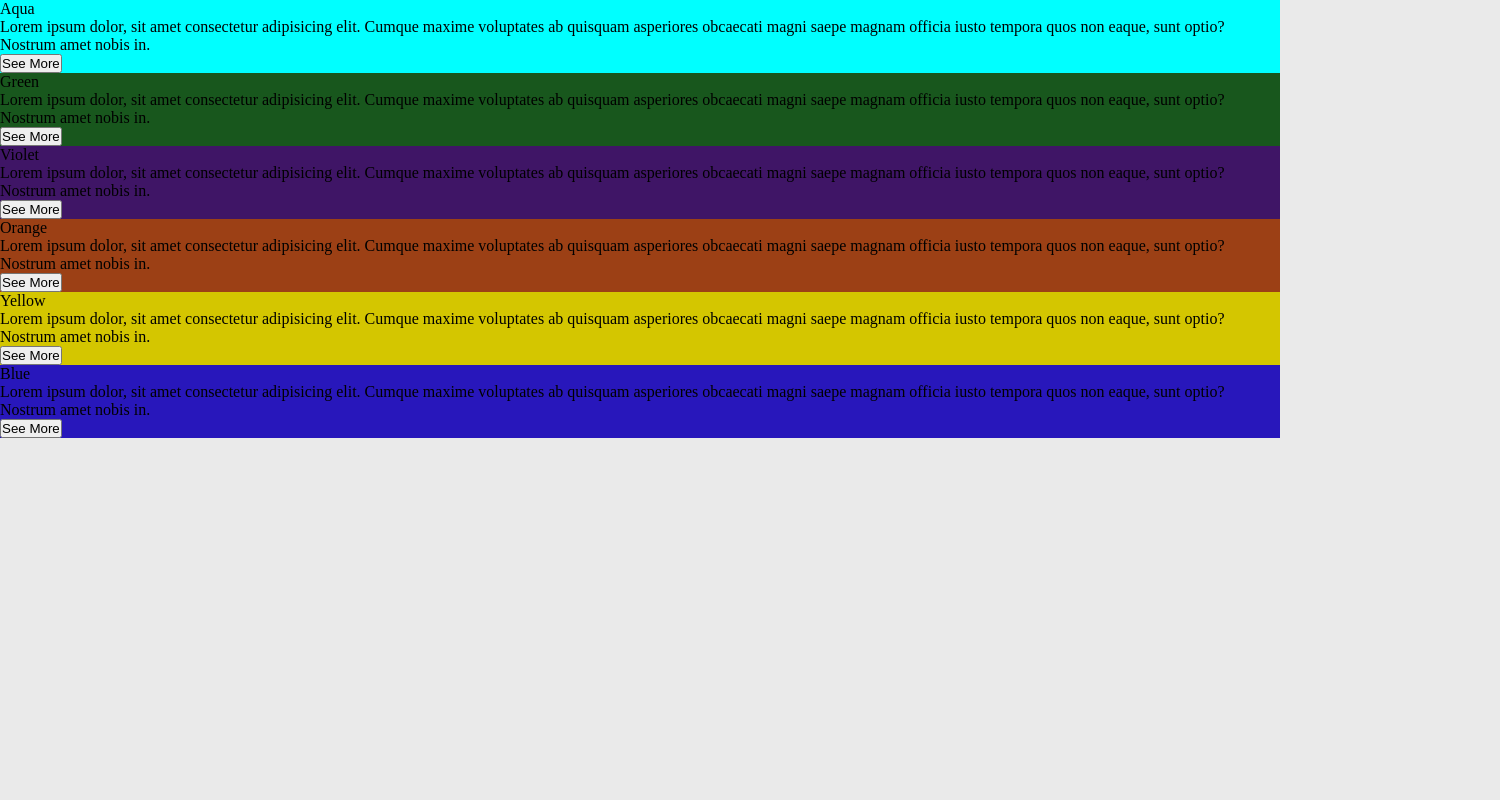
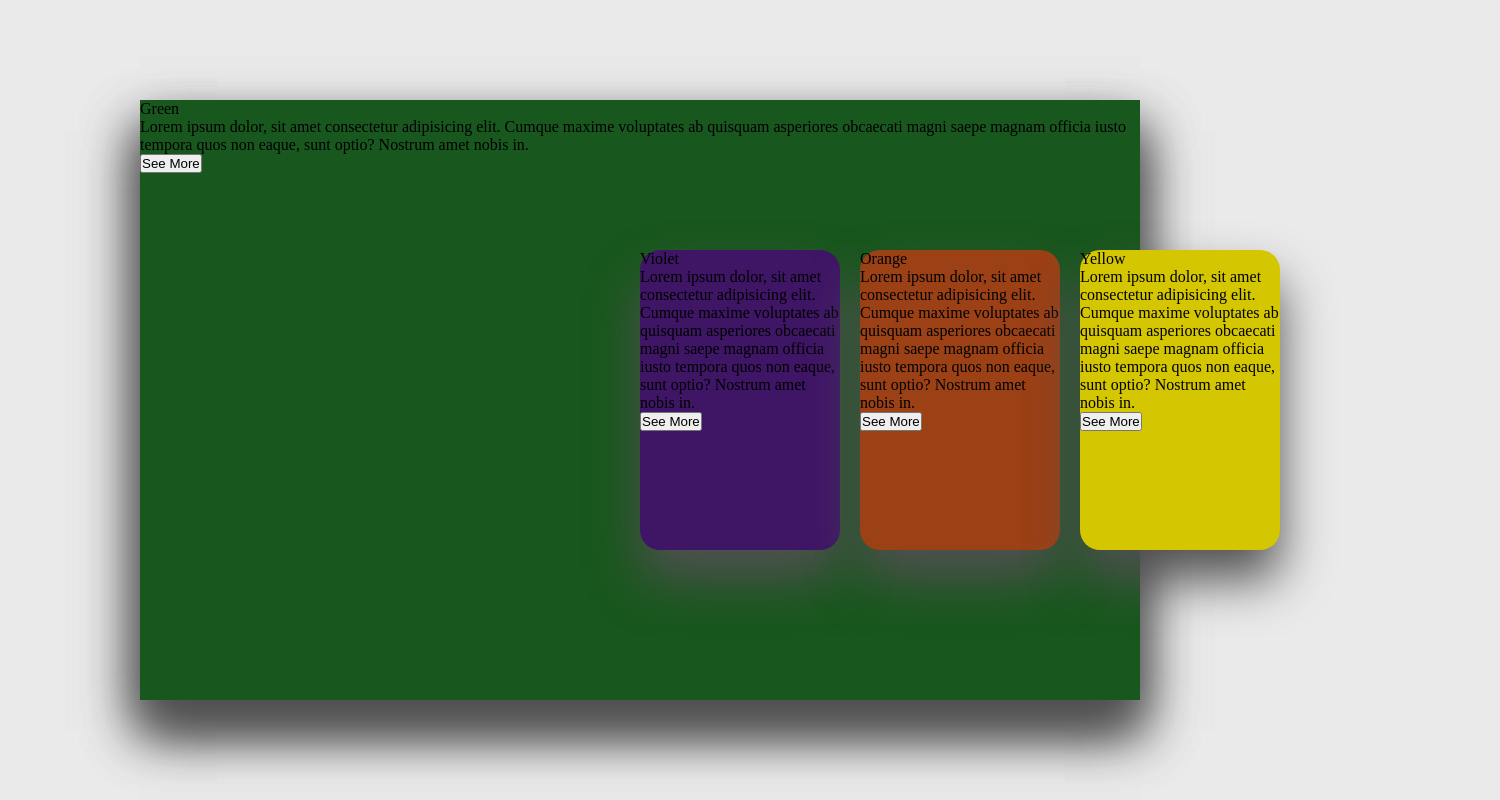
Before and after one commit to Demian-Contini/image-slider, a plain HTML site: page index.html in a window 1280 px wide. Shown: the whole page, 1500 px wide, since content can reach past the window. Drawn offline with Linux system fonts and the light colour scheme.

Commit message:
Style: Posicionamiento de los elementos hijos(tarjetas)

```diff
--- a/style.css
+++ b/style.css
@@ -3,6 +3,65 @@
     padding: 0;
     box-sizing: border-box;
 }
-body {
-background: #eaeaea;
+
+body{
+    background: #eaeaea;
+    overflow: hidden;
 }
+ /* ======================== CONTENEDOR ======================== */
+.container{
+    position: absolute;
+    top: 50%;
+    left: 50%;
+    transform: translate(-50%, -50%); /* Punto de referencia para centrarlo exactamente en el centro */
+    width: 1000px;
+    height: 600px;
+    background: #f5f5f5;
+    box-shadow: 0 30px 50px #dbdbdb; /* Sombra debajo y alrededor del contenedor */
+    /*  */
+}
+/* ========== ESTILOS ITEMS ========== */
+.container .slide .item {
+    width: 200px;
+    height: 300px;
+    position: absolute;
+    top: 50%;
+    transform: translate(0, -50%);/* Se desplaza hacia arriba el 50% de su propia altura */
+    border-radius: 20px;
+    box-shadow: 0 30px 50px #505050;
+    background-size: cover;  /* La imagen cubre toda el area */
+    display: inline-block; /* Bloque en linea */
+    transition: 0.5s;
+    }
+ /* ====================== POSICIONAMIENTO DE LOS ELEMENTOS HIJOS ====================== */
+    /* El primer y segundo item se expanden para ser la "pantalla completa" del slide */
+.slide .item:nth-child(1),
+.slide .item:nth-child(2){
+    top: 0;                     /* Pegado arriba */
+    left: 0;                    /* Pegado a la izquierda */
+    transform: translate(0,0);
+    border-radius: 0;
+    width: 100%;
+    height: 100%;
+}
+
+/* El tercer item se coloca a la mitad del ancho */
+.slide .item:nth-child(3){
+    left: 50%;                  /* Empieza en el 50% (mitad del contenedor) */
+}
+
+/* El cuarto item se corre un poco más a la derecha */
+.slide .item:nth-child(4){
+    left: calc(50% + 220px);    /* Mitad + 220px */
+}
+
+/* El quinto item sigue corriéndose */
+.slide .item:nth-child(5){
+    left: calc(50% + 440px);    /* Mitad + 440px */
+}
+
+/* A partir del sexto item, se ponen más lejos y se ocultan */
+.slide .item:nth-child(n + 6){
+    left: calc(50% + 660px);    /* Mitad + 660px */
+    opacity: 0;                 /* Invisibles */
+}
```
